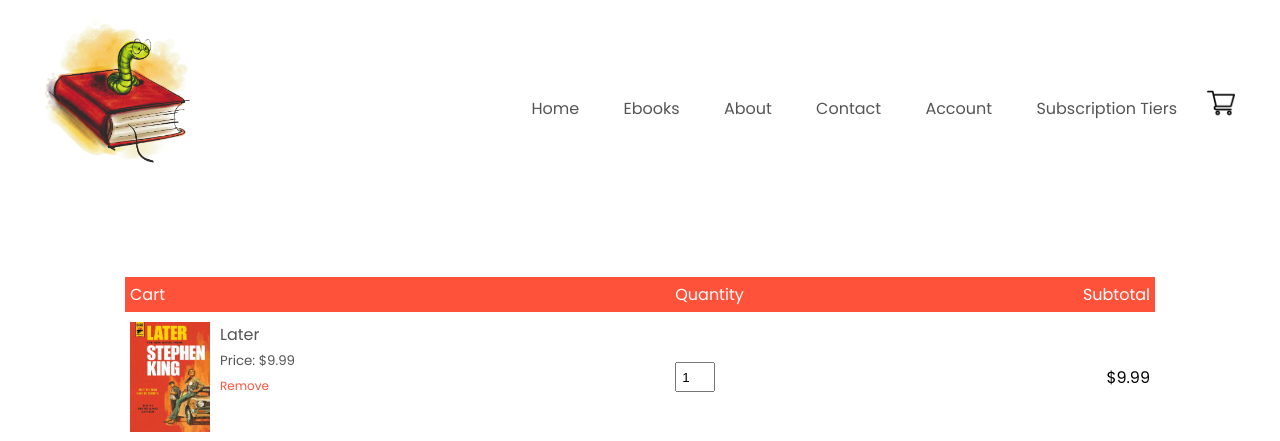
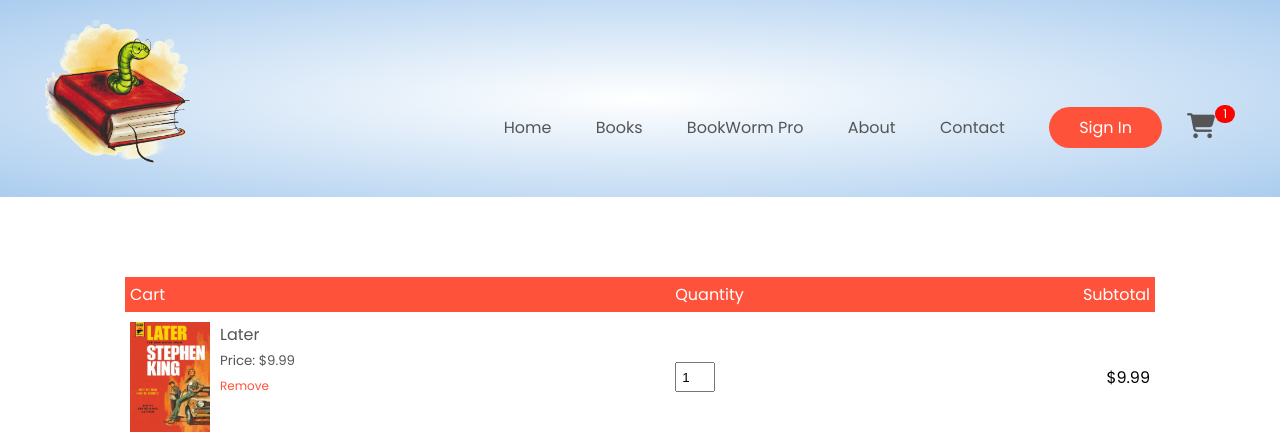
Before and after one commit to quezadri/BookWorm, a PHP site: page /cart.html in a window 1280 px wide. Shown: the top 441 px of the page. Run offline with PHP 8.4, Linux system fonts and the light colour scheme; some libraries are stand-ins or nearby versions.

Commit message:
Changes to nav, added login modal
Also changed shopping cart icon, added count badge for # of cart items.

```diff
--- a/cart.html
+++ b/cart.html
@@ -7,18 +7,20 @@
     <link rel="stylesheet" href="style.css" />
     <link rel="preconnect" href="https://fonts.gstatic.com" />
     <link
-      href="https://fonts.googleapis.com/css2?
-      family=Poppins:ital,wght@0,200;0,300;0,400;0,500;0,600;1,100;1,200;1,300;1,400;1,500;1,600&display=swap"
-      rel="stylesheet"
-    />
+      href="https://fonts.googleapis.com/css2?family=Poppins:ital,wght@0,200;0,300;0,400;0,500;0,600;1,100;1,200;1,300;1,400;1,500;1,600&display=swap"
+      rel="stylesheet"/>
     <link
       rel="stylesheet"
       href="https://stackpath.bootstrapcdn.com/font-awesome/4.7.0/css/font-awesome.min.css"
     />
+    <script src="https://kit.fontawesome.com/2496949d98.js" crossorigin="anonymous"></script>
+    <script src="https://ajax.googleapis.com/ajax/libs/jquery/3.6.0/jquery.min.js"></script>
+    <script src="script.js"></script>
   </head>
 
   <body>
     <!------------------ Header ------------------>
+    <div class="header">
       <div class="container">
         <div class="navbar">
           <div class="logo">
@@ -30,23 +32,37 @@
           <nav>
             <ul id="MenuItems">
               <li><a href="index.html">Home</a></li>
-            <li><a href="ebooks.html">Ebooks</a></li>
+              <li><a href="ebooks.html">Books</a></li>
+              <li><a href="subscription.html">BookWorm Pro</a></li>
               <li><a href="">About</a></li>
               <li><a href="">Contact</a></li>
-            <li><a href="account.html">Account</a></li>
-            <li><a href="subscription.html">Subscription Tiers</a></li>
+              <li><a id="signIn" class="btn" href="javascript:void(0)">Sign In</a></li>
             </ul>
           </nav>
           <a href="cart.html">
-          <img
-            src="images/cart.png"
-            alt="Shoping Cart"
-            width="28px"
-            height="28px"
-            style="margin-left: 10px; margin-top: 15px"
-        /></a>
+            <i id="cartIcon" class="fa-solid fa-cart-shopping"></i>
+          </a>
+          <span class='badge' id='cartCount'>1</span>
           <img src="images/menu.png" class="menu-icon" onclick="menutoggle()" />
         </div>
+      </div>
+    </div>
+
+    <!--Login modal-->
+    <div id="loginModal" class="modal">
+      <form class="modal-login animate" action="javascript:void(0)" method="post">
+        <div class="login-container">
+          <span onclick="document.getElementById('loginModal').style.display='none'" class="close" title="Close Modal">&times;</span>
+          <br>
+          <label for="email"><b>Email</b></label>
+          <input type="email" placeholder="Enter Email" id="email" required>
+
+          <label for="password"><b>Password</b></label>
+          <input type="password" placeholder="Enter Password" id="password" required>
+
+          <button id="loginbtn" class="btn loginbtn" type="submit">Login</button>
+        </div>
+      </form>
     </div>
 
     <!-- ---------- cart items details------------- -->
--- /dev/null
+++ b/script.js
@@ -0,0 +1,15 @@
+$(document).ready(function() {
+
+    // Sign in button clicked
+    $("#signIn").click(function() {
+        $("#loginModal").show();
+
+        window.onclick = function(event) {
+            if (event.target == loginModal) {
+                $("#loginModal").hide();
+            }
+        }
+    });
+
+
+});
--- a/style.css
+++ b/style.css
@@ -27,9 +27,28 @@
     text-decoration: none;
     color: #555;
   }
+  a:hover {
+    color: #ffff;
+  }
   p {
     color: #555;
   }
+  .badge {
+    padding-left: 9px;
+    padding-right: 9px;
+    -webkit-border-radius: 9px;
+    -moz-border-radius: 9px;
+    border-radius: 9px;
+  }
+  #cartCount {
+    font-size: 12px;
+    background: #ff0000;
+    color: #fff;
+    padding-left: 8px;
+    padding-right: 8px;
+    vertical-align: top;
+    margin-top: 30px;
+}
   .container {
     max-width: 1300px;
     margin: auto;
@@ -256,6 +275,91 @@
     margin-top: 15px;
     display: none;
   }
+  #cartIcon {
+    font-size: 25px;
+    margin-top: 58px;
+    margin-left: 5px;
+  }
+  .modal {
+    display: none;
+    position: fixed;
+    z-index: 1;
+    left: 0;
+    top: 0;
+    width: 100%;
+    height: 100%;
+    overflow: auto;
+    background-color: rgb(0,0,0);
+    background-color: rgba(0,0,0,0.4);
+    padding-top: 60px;
+  }
+
+  input[type=email], input[type=password] {
+    width: 100%;
+    padding: 12px 20px;
+    margin: 8px 0;
+    display: inline-block;
+    border: 1px solid #ccc;
+    box-sizing: border-box;
+  }
+
+  .loginbtn {
+    color: white;
+    padding: 14px 20px;
+    border: none;
+    cursor: pointer;
+    width: 100%;
+  }
+
+  .loginbtn:hover {
+    opacity: 0.8;
+  }
+
+  .login-container {
+    background-color: #304864a4;
+    padding: 16px;
+    margin: 24px 1 12px 0;
+    position: relative;
+    font-size: 20px;
+    color: #ffffff;
+    text-align: center;
+  }
+
+  .modal-login {
+    background-color: #0f0e0e;
+    margin: 10% auto 15% auto;
+    border: 2px solid #ff523b;
+    width: 500px;
+  }
+
+  .close {
+    position: absolute;
+    right: 25px;
+    top: 0;
+    color: white;
+    font-size: 35px;
+    font-weight: bold;
+  }
+
+  .close:hover, .close:focus {
+    color: #ff523b;
+    cursor: pointer;
+  }
+
+  .animate {
+    -webkit-animation: animatezoom 0.6s;
+    animation: animatezoom 0.6s
+  }
+
+  @-webkit-keyframes animatezoom {
+    from {-webkit-transform: scale(0)}
+    to {-webkit-transform: scale(1)}
+  }
+
+  @keyframes animatezoom {
+    from {transform: scale(0)}
+    to {transform: scale(1)}
+  }
 
   /* ----------------media query for menu---------------- */
   @media only screen and (max-width: 800px) {
@@ -281,6 +385,20 @@
       display: block;
       cursor: pointer;
     }
+    #cartIcon {
+      font-size: 25px;
+      margin-top: 20px;
+      margin-left: 5px;
+    }
+    #cartCount {
+      font-size: 12px;
+      background: #ff0000;
+      color: #fff;
+      padding-left: 8px;
+      padding-right: 8px;
+      vertical-align: top;
+      margin-top: -10px;
+   }
   }
   /* -------------------All Ebooks--------------------------- */
   .row-2 {
```
Also changed, not shown: book-detail.html (+28 -12 lines), index.html (+27 -12 lines). Lines whose indentation alone changed are shown as unchanged.
